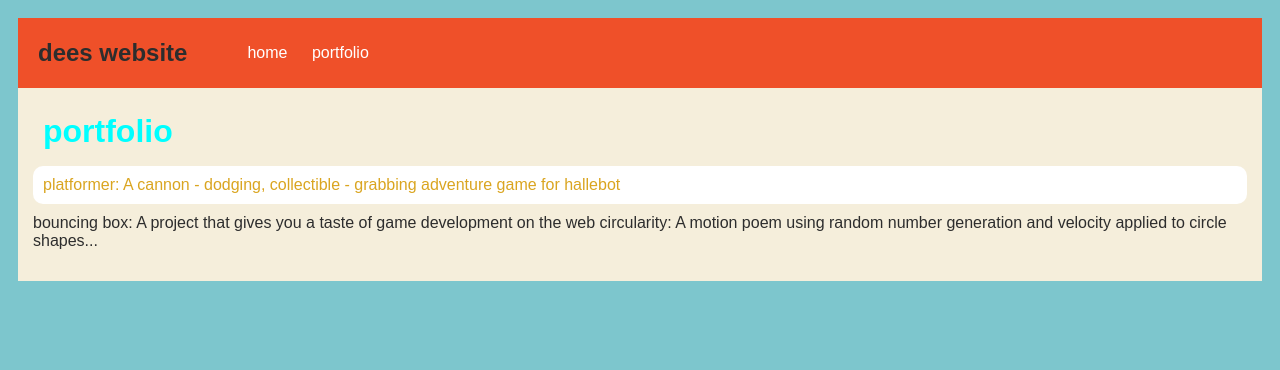
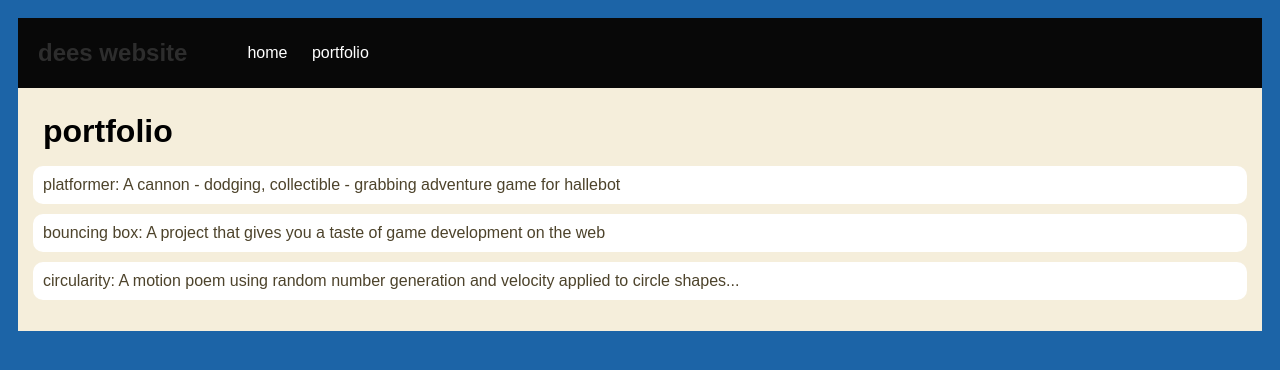
Before and after one commit to Davidj2222/davidj2222.github.io, a plain HTML site: page Portfolio.html in a window 1280 px wide. Drawn offline with Linux system fonts and the light colour scheme.

Commit message:
add portfolio.html file

```diff
--- a/Portfolio.html
+++ b/Portfolio.html
@@ -23,8 +23,8 @@
                 <h1>portfolio</h1>
                 <ul id="portfolio">
                     <li><a href="projects/platformer/">platformer: A cannon - dodging, collectible - grabbing adventure game for hallebot</a></li>
-                    <li<a href="projects/bouncing-box/">bouncing box: A project that gives you a taste of game development on the web</a></li>
-                    <li<a href="projects/circularity/"> circularity: A motion poem using random number generation and velocity applied to circle shapes...</a></li></a></li>
+                    <li><a href="projects/bouncing-box/">bouncing box: A project that gives you a taste of game development on the web</a></li>
+                    <li><a href="projects/circularity/"> circularity: A motion poem using random number generation and velocity applied to circle shapes...</a></li>
                 </ul>
              </div>
         </main>
--- a/style.css
+++ b/style.css
@@ -67,7 +67,7 @@ h2, h3 {
 
     /* portfolio styles */
     .content h1 {
-        color:aqua;
+        color:rgb(0, 0, 0);
 
     }
 
@@ -96,12 +96,12 @@ h2, h3 {
 
     #portfolio a {
         text-decoration: none;
-        color: goldenrod;
+        color: rgb(77, 67, 43);
     }
 
 
     body {
-        background: rgb(125, 198, 205);
+        background: rgb(28, 100, 167);
         color: rgb(45, 45, 45);
         padding: 10px;
         font-family: arial;
@@ -120,7 +120,7 @@ h2, h3 {
 
     /* navigation menu */
     nav {
-        background: rgb(239, 80, 41);
+        background: rgb(8, 8, 8);
         margin: 0 auto;
         display: flex;
         padding: 10px;
```
